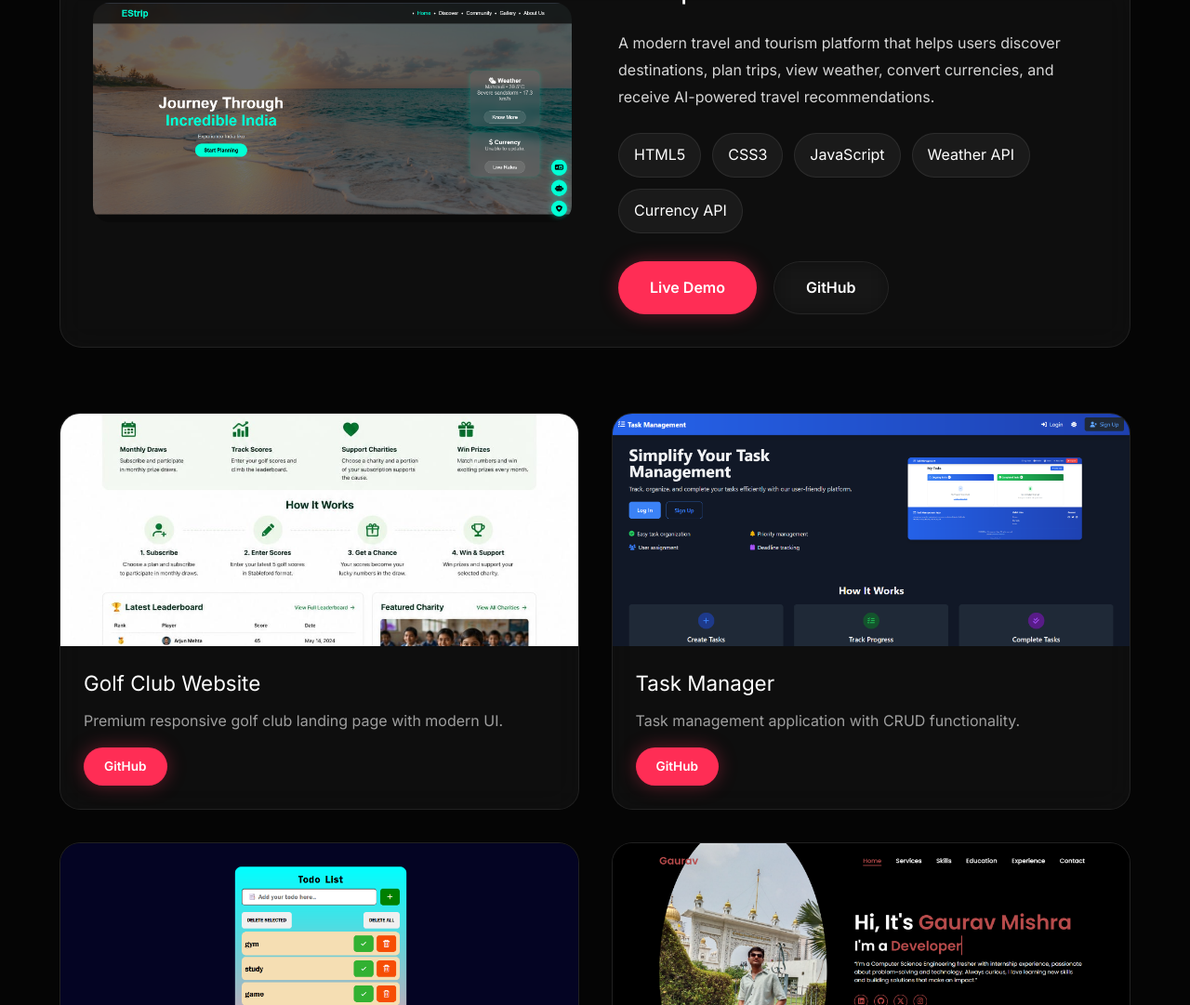
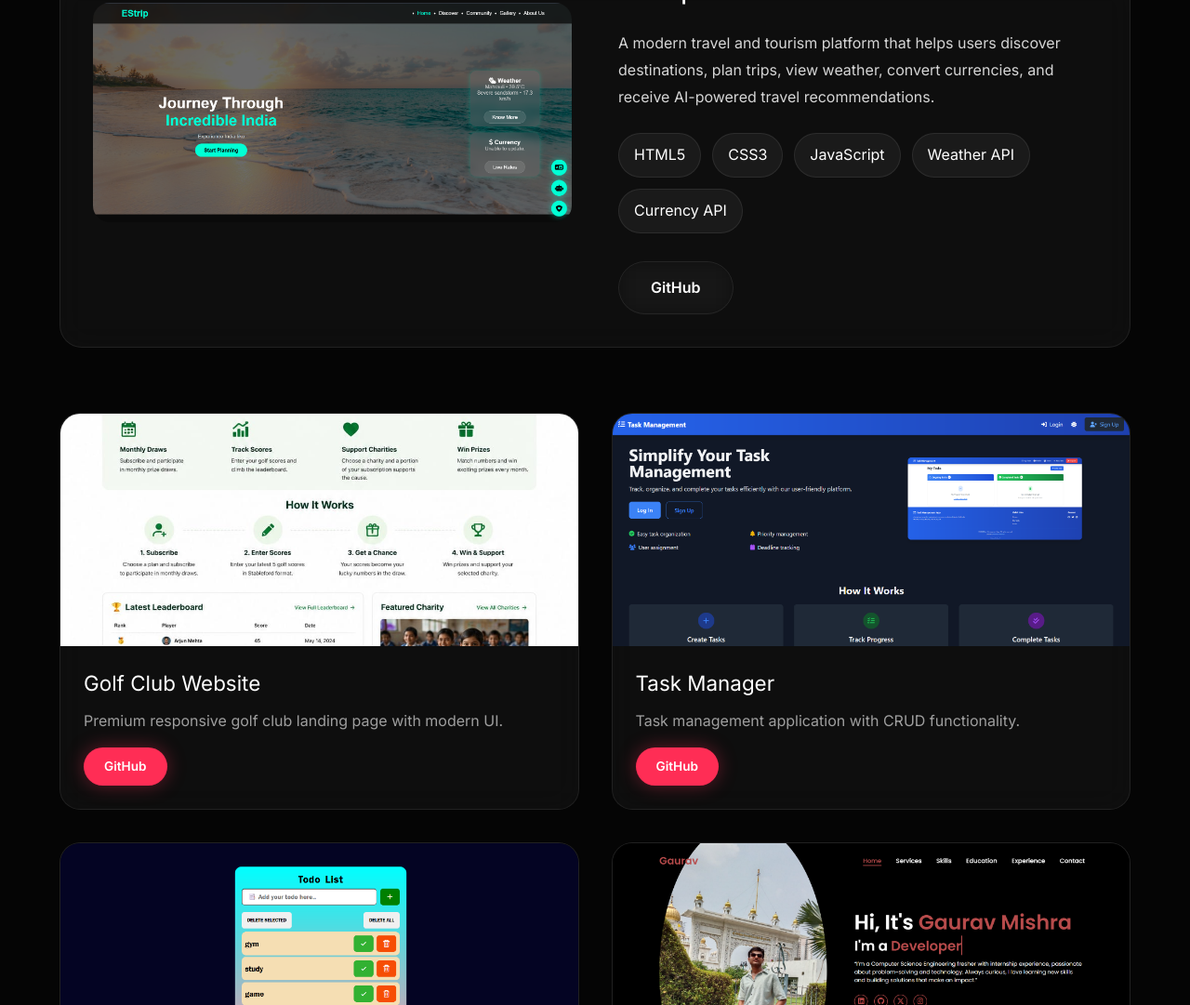
Before and after one commit to Gaurav18071/gaurav-portfolio, a plain HTML site: page index.html in a window 1280 px wide. Shown: the part 4159-5240 px from the top of the page at 93% size. Drawn offline with nearby package versions, Linux system fonts and the light colour scheme.

Commit message:
live demo removed

```diff
--- a/index.html
+++ b/index.html
@@ -750,9 +750,6 @@
 
                 <div class="project-buttons">
 
-                    <a href="https://github.com/Gaurav18071" target="_blank" class="btn btn-primary">
-                        Live Demo
-                    </a>
 
                     <a href="https://github.com/Gaurav18071" target="_blank" class="btn btn-outline">
                         GitHub
```
